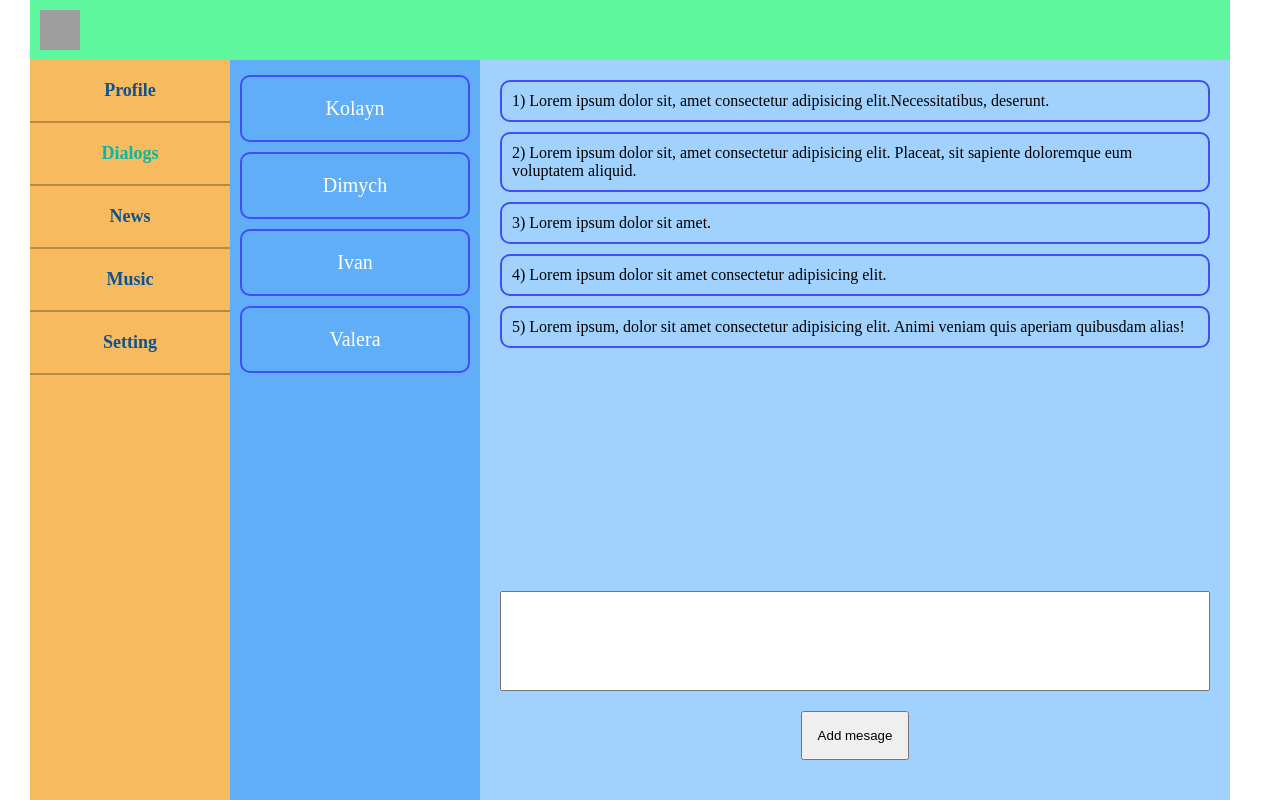
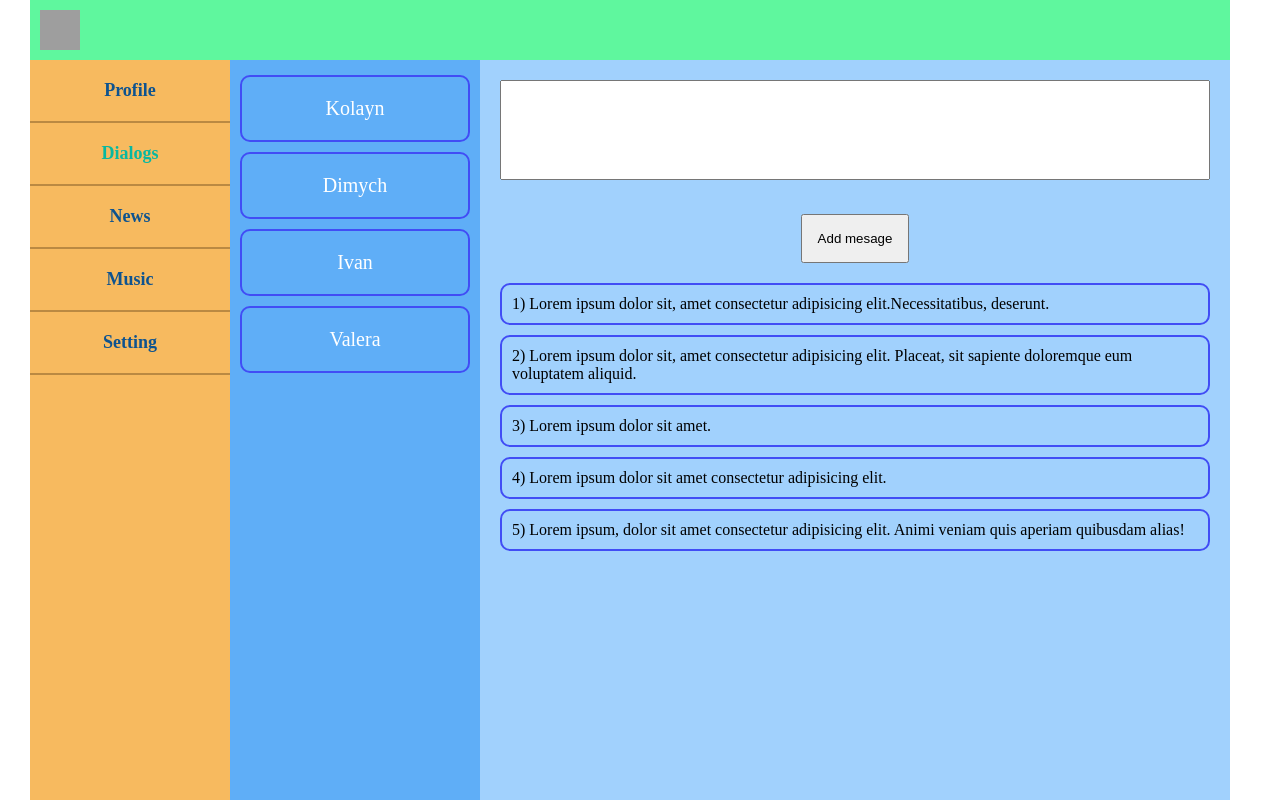
Before and after one commit to Khvostov-Nik/Learn_React, a React (Create React App) app: page /Dialogs in a window 1280 px wide. Built offline with nearby package versions, Linux system fonts and the light colour scheme; grey boxes are pictures that could not be loaded.

Commit message:
фикс

```diff
--- a/src/Component/Dialogs/Dialogs.jsx
+++ b/src/Component/Dialogs/Dialogs.jsx
@@ -13,23 +13,23 @@ const Dialogs = (props) => {
   });
   let newMessageElement = React.createRef();
 
-  let addMessage = ()=> {
+  let addMessage = () => {
     let text = newMessageElement.current.value;
     props.addMessage(text);
-    newMessageElement.current.value="";
+    newMessageElement.current.value = "";
   };
   return (
     <div className={s.dialogs}>
       <div className={s.dialogs_items}>{dialogsElements}</div>
       <div className={s.messages}>
-          <div> {messagesElements}</div>
-        <div>
+        <div className={s.addMessage__wrap}>
           <textarea
             className={s.add_message__area}
             ref={newMessageElement}
-            ></textarea>
+          ></textarea>
           <button className={s.add_message} onClick={addMessage}>Add mesage</button>
         </div>
+        <div> {messagesElements}</div>
       </div>
     </div>
   );
--- a/src/Component/Dialogs/Dialogs.module.css
+++ b/src/Component/Dialogs/Dialogs.module.css
@@ -10,15 +10,13 @@
 }
 
 .messages {
-    display: flex;
-    flex-direction: column;
-    justify-content: space-between;
     padding: 20px;
+    position: relative;
     background-color: rgb(161, 209, 253);
+
 }
 
 .add_message__area {
-    display: block;
     margin-bottom: 10px;
     width: 100%;
     height: 100px;
@@ -26,8 +24,7 @@
 }
 
 .add_message {
-    display: flex;
+    display: block;
     padding: 15px;
     margin: 20px auto;
-
 }
```
Also changed, not shown: src/Component/Dialogs/Message/Message.module.css (line endings or trailing spaces).
